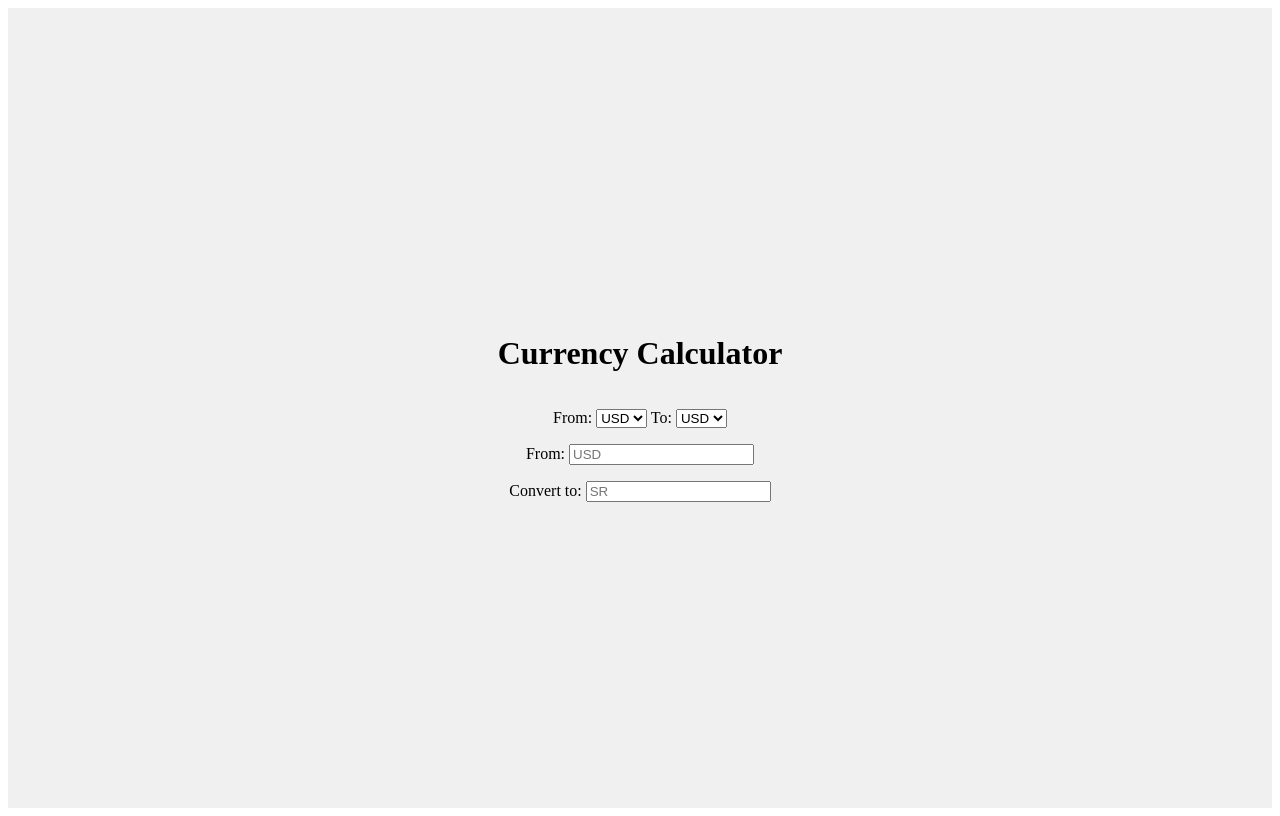
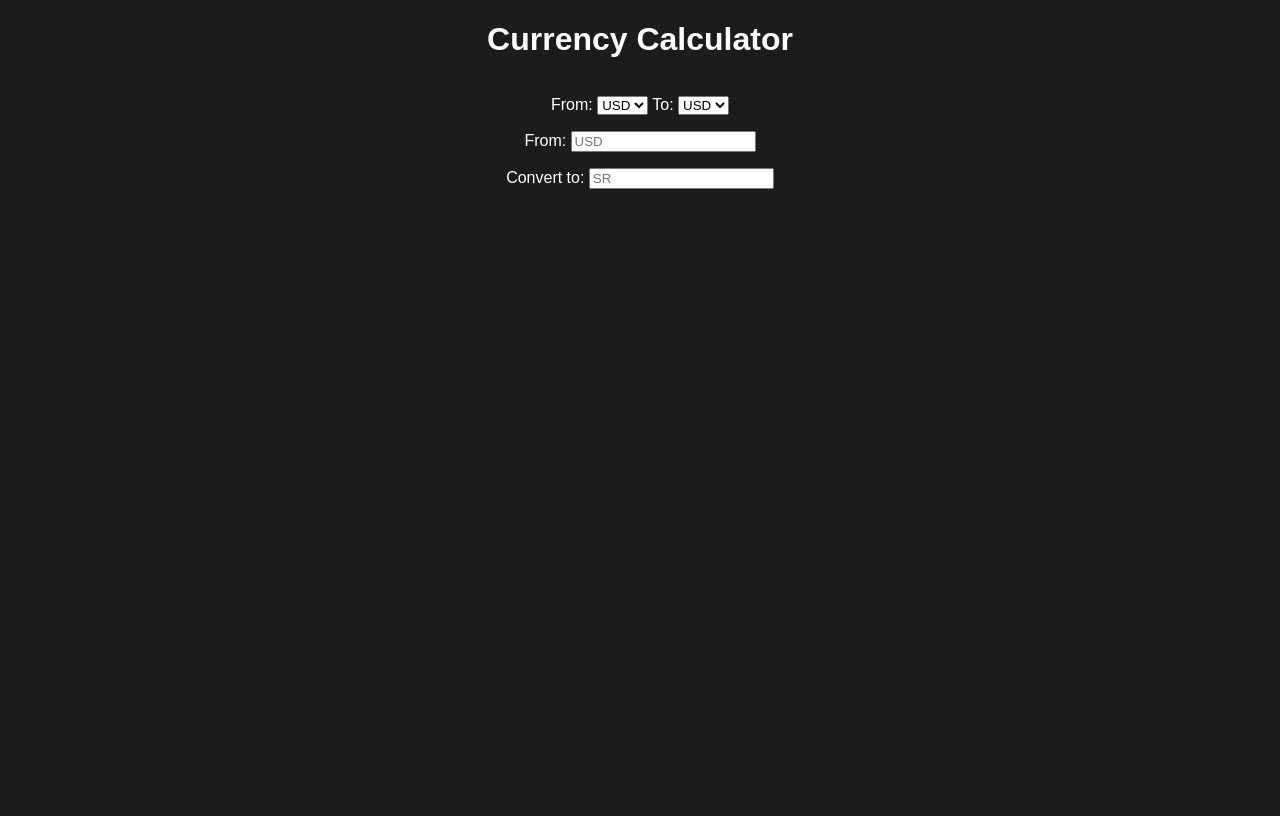
Before and after one commit to hibahdesu/Currency-Converter, a plain HTML site: page index.html in a window 1280 px wide. Drawn offline with Linux system fonts and the light colour scheme.

Commit message:
Add: the styles

```diff
--- a/styles.css
+++ b/styles.css
@@ -1,9 +1,14 @@
+body {
+    margin: 0;
+    font-family: 'Arial', sans-serif;
+    color: #ffffff;
+    background-color: #1c1c1c;
+    height: 100vh;
+}
 .container {
     display: flex;
     flex-direction: column;
     align-items: center;
     justify-content: center;
     gap: 1em;
-    height: 100vh;
-    background-color: #f0f0f0;
 }
```
